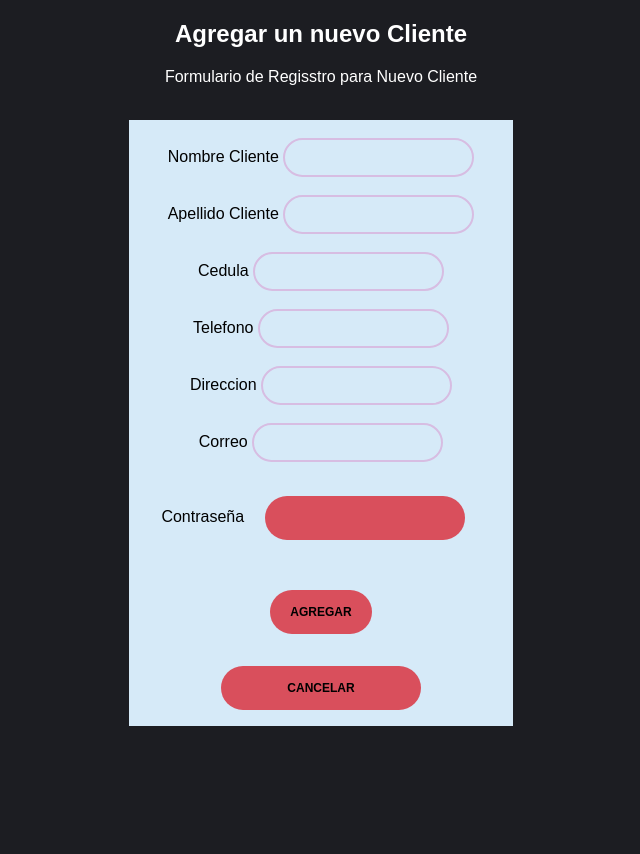
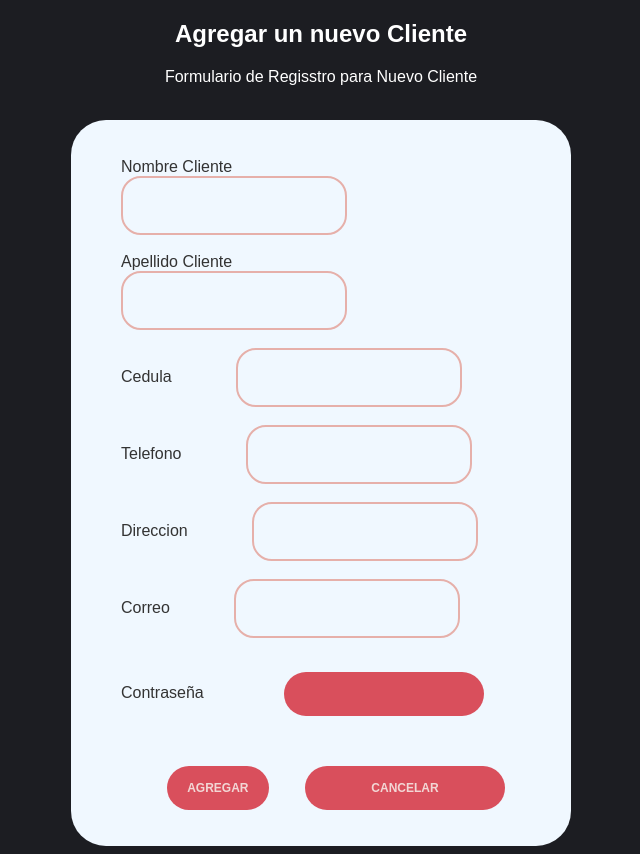
Before and after one commit to sfbarragan/TiendaOnline_ProyectoU1_DW, a PHP site: page /agregarCliente.php in a window 1280 px wide. Shown: the whole page, without its empty margins (327-967 px from the left). Before the commit the page ends 726 px from the top, so only its background shows below. Run offline with PHP 8.4, Linux system fonts and the light colour scheme.

Commit message:
Modificación Estilos

```diff
--- a/CSS/agregar.css
+++ b/CSS/agregar.css
@@ -1,25 +1,34 @@
-
 form{
-    width: 100%;
-    max-width: 600px;
+    color :rgba(66, 65, 65, 0.479) ;
+    border-radius: 35px;
+    padding: 20px;
+    color:#333333;
     margin: 0 auto;
-    display: flex;
-    flex-direction: column;
-    justify-content: center;
-    align-items: center;
+    text-align: right;
+    width:400px;
 }
 
+
 .container{
-    width: 30%;
-    align-content: center;
+    width: 500px;
     align-items: center;
-    background-color: #D6EAF8 ;
-    text-align: center;
+    background-color: aliceblue;
+    border-radius: 35px;
 }
 
 .cabecera{
-    color:white;
+    color:white
+
 }
+
+label{
+    padding-right: 15%;
+}
+
+.container div{
+    text-align: left;
+}
+
 .btn{
     margin: 1rem;
     border: none;
@@ -27,14 +36,45 @@ form{
     font-weight: bold;
     font-size: 12px;
     text-transform: uppercase;
-    text-align: center;
-    color: black;
+    color: #F2D7D5;
     background-color:  #d94f5c ;
     border-color:  #C0392B ;
     cursor: pointer;
     padding: 15px 20px;
     border-radius:22px;
 }
+
+.btnC{
+    margin: 1rem;
+    border: none;
+    border-radius: 4px;
+    font-weight: bold;
+    font-size: 12px;
+    text-transform: uppercase;
+    color: #F2D7D5;
+    background-color:  #d94f5c ;
+    border-color:  #C0392B ;
+    cursor: pointer;
+    padding: 15px 20px;
+    border-radius:22px;
+}
+
+
+.btnA{
+    margin: 1rem;
+    border: none;
+    border-radius: 4px;
+    font-weight: bold;
+    font-size: 12px;
+    text-transform: uppercase;
+    color: #F2D7D5;
+    background-color:  #d94f5c ;
+    border-color:  #C0392B ;
+    cursor: pointer;
+    padding: 15px 30px;
+    border-radius:22px;
+}
+
 
 .btn:hover {
     background-color: #F2D7D5;
@@ -46,8 +86,11 @@ form{
 
 input{
     background: none;
-    border: 2px solid #D7BDE2;
-    color: black;
-    padding: 10px 5px;
+    border: 2px solid #E6B0AA ;
+    color: rgb(133, 131, 131);
+    text-align: center;
+    justify-content: center;
+    padding: 20px 5px;
+    padding-right: 10%;
     border-radius: 20px;
 }
```
